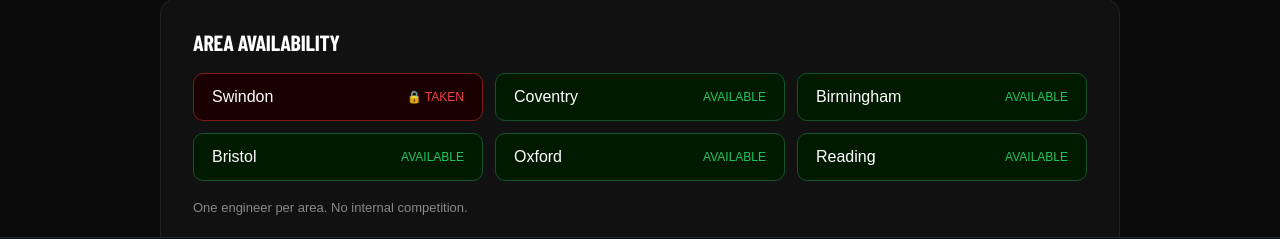
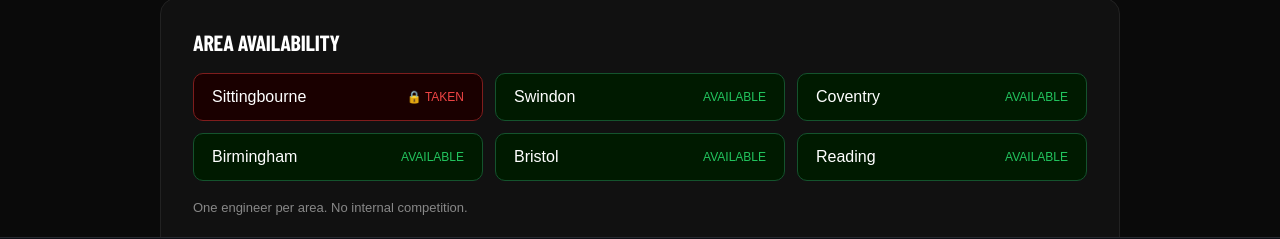
Before and after one commit to emmaclawai/gassafebot, a Next.js app: page /live-results in a window 1280 px wide. Shown: the part 456-695 px from the top of the page. Built offline with nearby package versions, Linux system fonts and the light colour scheme; no server answers; the database is empty; a web font is replaced by a local one.

Commit message:
Fix area availability map

```diff
--- a/app/live-results/page.tsx
+++ b/app/live-results/page.tsx
@@ -102,11 +102,11 @@ export default function LiveResultsPage() {
           <h2 style={{ fontSize: 22, fontWeight: 700, marginBottom: 20 }}>Area Availability</h2>
           <div style={{ display: 'grid', gridTemplateColumns: 'repeat(3, 1fr)', gap: 12 }}>
             {[
-              { area: 'Swindon', taken: true },
+              { area: 'Sittingbourne', taken: true },
+              { area: 'Swindon', taken: false },
               { area: 'Coventry', taken: false },
               { area: 'Birmingham', taken: false },
               { area: 'Bristol', taken: false },
-              { area: 'Oxford', taken: false },
               { area: 'Reading', taken: false },
             ].map(a => (
               <div key={a.area} style={{
```
